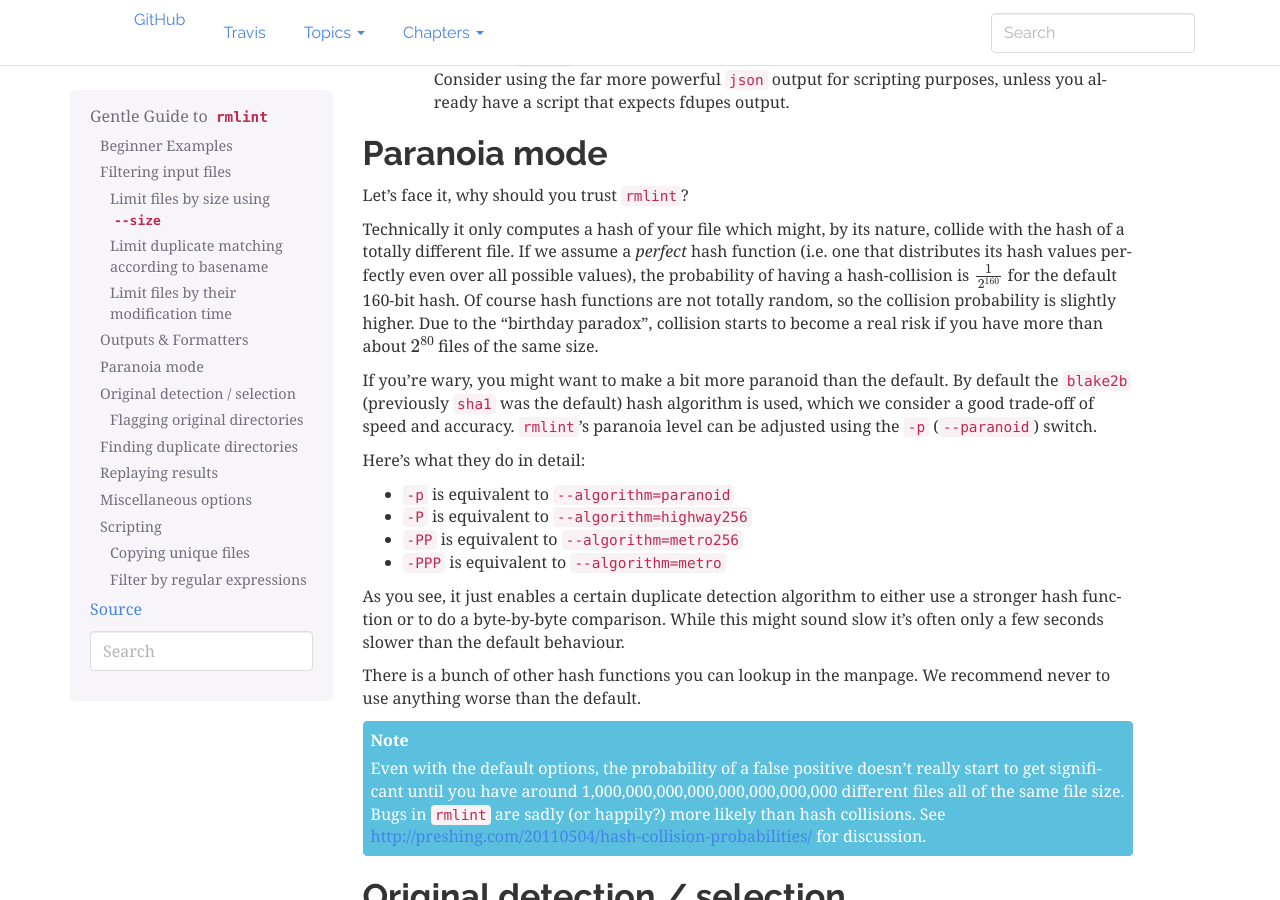
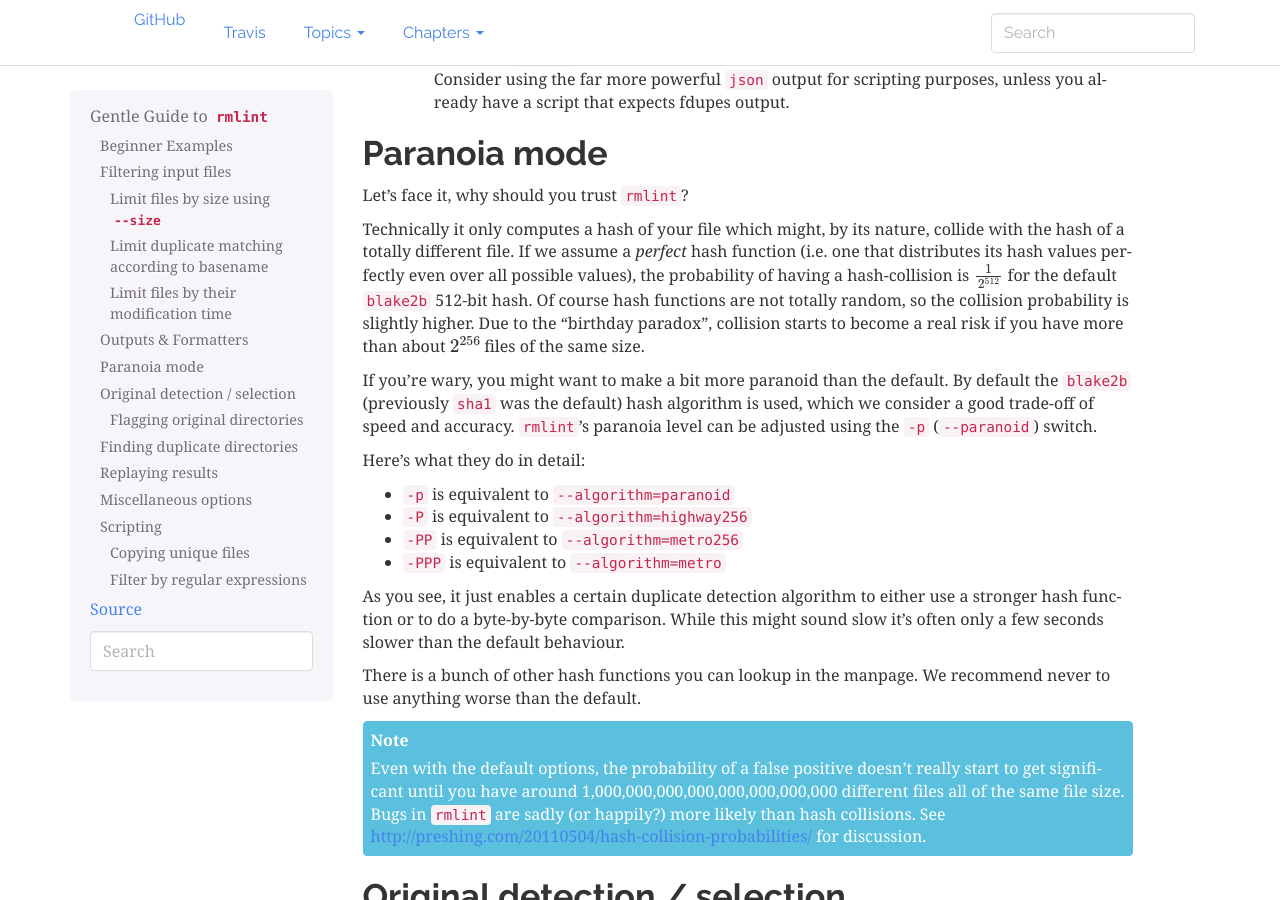
Before and after one commit to sahib/rmlint, a Sphinx documentation site: the page built from docs/tutorial.rst, in a window 1280 px wide and 900 px high, scrolled down 7607 px. Built offline with Sphinx 7.4.7, drawn with Linux system fonts in a browser that asks for light colours.

Commit message:
collision text adapted for blake2b (instead of sha1) default hash function
The previous text was apparently written for the then-default sha1 function. I corrected that, but please check thoroughly, whether I'm correct.

```diff
--- a/docs/tutorial.rst
+++ b/docs/tutorial.rst
@@ -443,10 +443,10 @@ Technically it only computes a hash of your file which might, by its nature,
 collide with the hash of a totally different file. If we assume a *perfect* hash
 function (i.e. one that distributes its hash values perfectly even over all
 possible values), the probability of having a hash-collision is
-:math:`\frac{1}{2^{160}}` for the default 160-bit hash.  Of course hash
+:math:`\frac{1}{2^{512}}` for the default ``blake2b`` 512-bit hash.  Of course hash
 functions are not totally random, so the collision probability is slightly higher.
 Due to the "birthday paradox", collision starts to become a real risk if you have
-more than about :math:`2^{80}` files of the same size.
+more than about :math:`2^{256}` files of the same size.
 
 If you're wary, you might want to make a bit more paranoid than the default. By
 default the ``blake2b`` (previously ``sha1`` was the default) hash algorithm is
```
